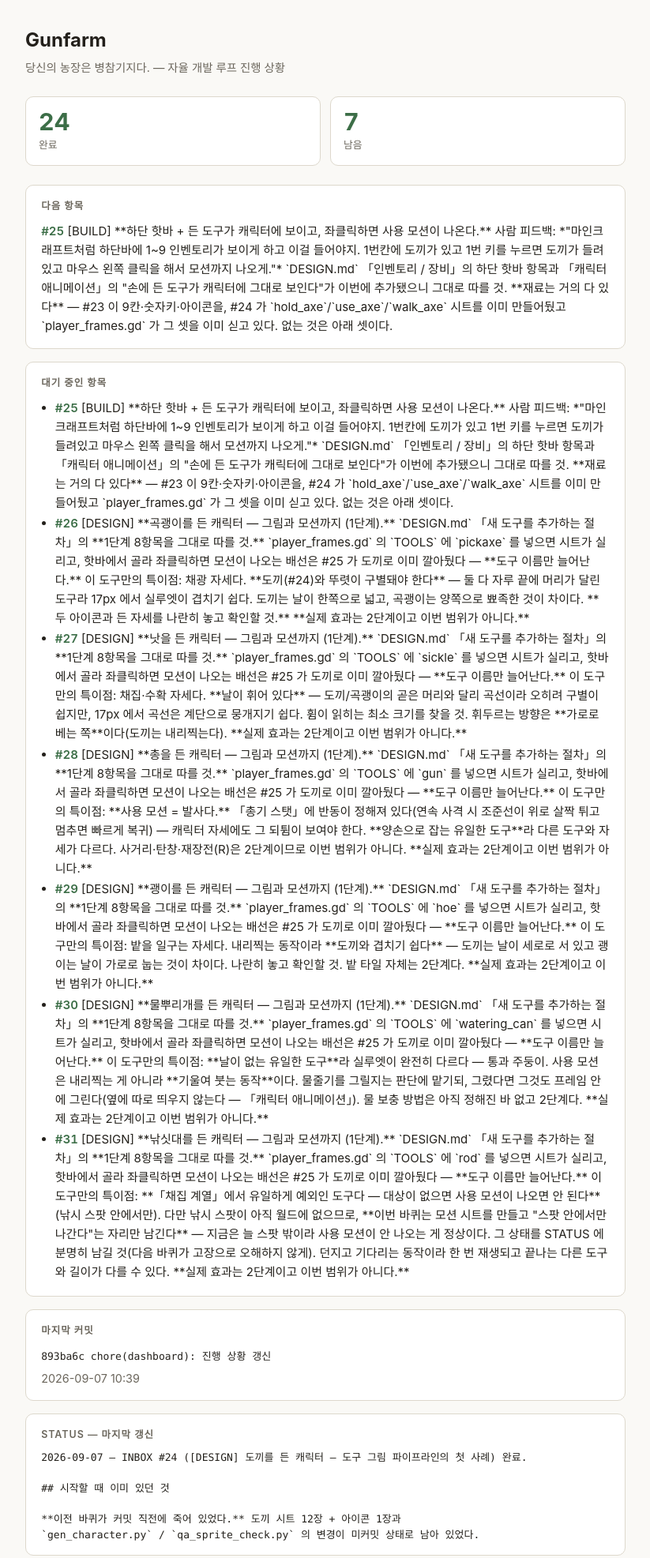
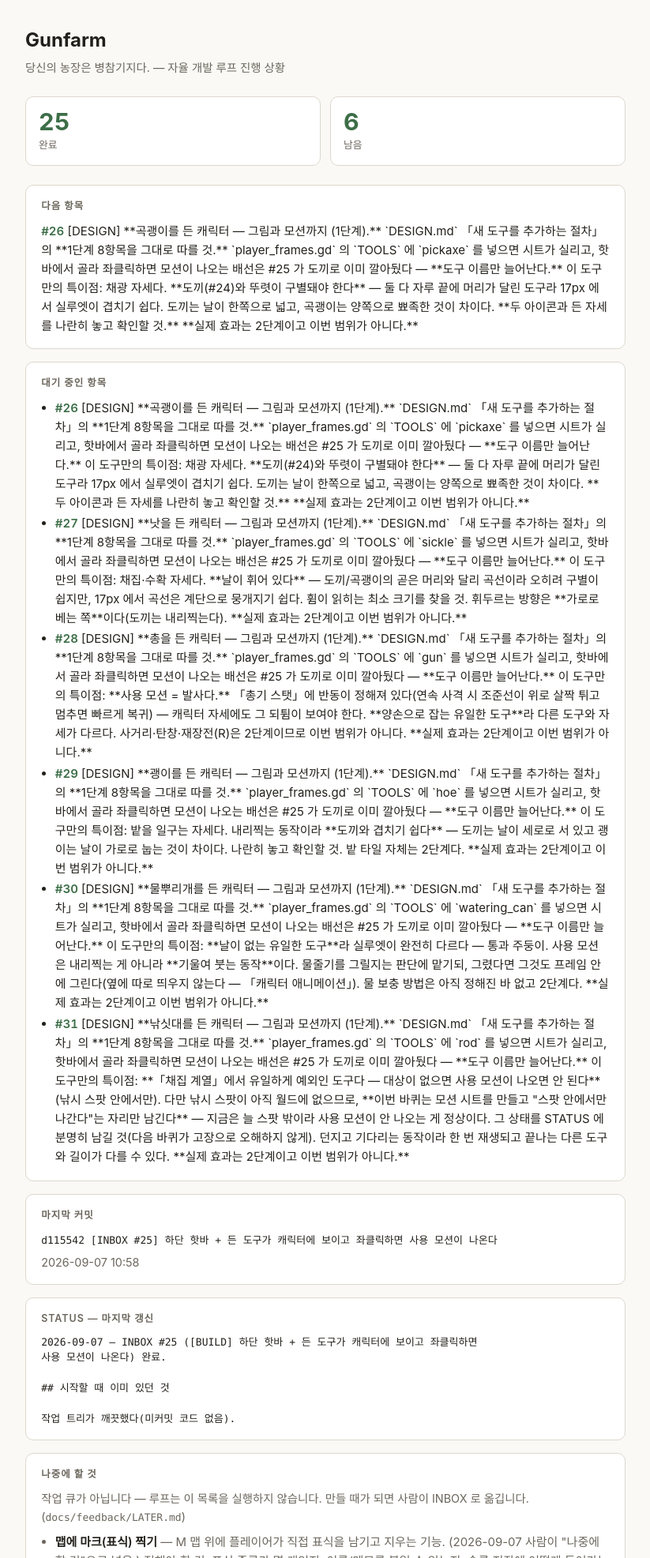
Before and after one commit to kimtuna/Gunfarm, a plain HTML site: page docs/index.html in a window 1280 px wide. Shown: the top 1973 px of the page at 79% size, without its empty margins (228-1051 px from the left). Drawn offline with Linux system fonts and the light colour scheme.

Commit message:
chore(dashboard): 진행 상황 갱신

```diff
--- a/docs/index.html
+++ b/docs/index.html
@@ -30,32 +30,31 @@ footer { color:var(--dim); font-size:.8rem; text-align:center; margin-top:2rem;
 <p class="sub">당신의 농장은 병참기지다. — 자율 개발 루프 진행 상황</p>
 
 <div class="cards">
-  <div class="card"><b>24</b><span>완료</span></div>
-  <div class="card"><b>7</b><span>남음</span></div>
+  <div class="card"><b>25</b><span>완료</span></div>
+  <div class="card"><b>6</b><span>남음</span></div>
 </div>
-<section><h2>다음 항목</h2><span class="num">#25</span> [BUILD] **하단 핫바 + 든 도구가 캐릭터에 보이고, 좌클릭하면 사용 모션이 나온다.** 사람 피드백: *&quot;마인크래프트처럼 하단바에 1~9 인벤토리가 보이게 하고 이걸 들어야지. 1번칸에 도끼가 있고 1번 키를 누르면 도끼가 들려있고 마우스 왼쪽 클릭을 해서 모션까지 나오게.&quot;* `DESIGN.md` 「인벤토리 / 장비」의 하단 핫바 항목과 「캐릭터 애니메이션」의 &quot;손에 든 도구가 캐릭터에 그대로 보인다&quot;가 이번에 추가됐으니 그대로 따를 것. **재료는 거의 다 있다** — #23 이 9칸·숫자키·아이콘을, #24 가 `hold_axe`/`use_axe`/`walk_axe` 시트를 이미 만들어뒀고 `player_frames.gd` 가 그 셋을 이미 싣고 있다. 없는 것은 아래 셋이다.</section>
-<section><h2>대기 중인 항목</h2><ul><li><span class="num">#25</span> [BUILD] **하단 핫바 + 든 도구가 캐릭터에 보이고, 좌클릭하면 사용 모션이 나온다.** 사람 피드백: *&quot;마인크래프트처럼 하단바에 1~9 인벤토리가 보이게 하고 이걸 들어야지. 1번칸에 도끼가 있고 1번 키를 누르면 도끼가 들려있고 마우스 왼쪽 클릭을 해서 모션까지 나오게.&quot;* `DESIGN.md` 「인벤토리 / 장비」의 하단 핫바 항목과 「캐릭터 애니메이션」의 &quot;손에 든 도구가 캐릭터에 그대로 보인다&quot;가 이번에 추가됐으니 그대로 따를 것. **재료는 거의 다 있다** — #23 이 9칸·숫자키·아이콘을, #24 가 `hold_axe`/`use_axe`/`walk_axe` 시트를 이미 만들어뒀고 `player_frames.gd` 가 그 셋을 이미 싣고 있다. 없는 것은 아래 셋이다.</li>
-<li><span class="num">#26</span> [DESIGN] **곡괭이를 든 캐릭터 — 그림과 모션까지 (1단계).** `DESIGN.md` 「새 도구를 추가하는 절차」의 **1단계 8항목을 그대로 따를 것.** `player_frames.gd` 의 `TOOLS` 에 `pickaxe` 를 넣으면 시트가 실리고, 핫바에서 골라 좌클릭하면 모션이 나오는 배선은 #25 가 도끼로 이미 깔아뒀다 — **도구 이름만 늘어난다.** 이 도구만의 특이점: 채광 자세다. **도끼(#24)와 뚜렷이 구별돼야 한다** — 둘 다 자루 끝에 머리가 달린 도구라 17px 에서 실루엣이 겹치기 쉽다. 도끼는 날이 한쪽으로 넓고, 곡괭이는 양쪽으로 뾰족한 것이 차이다. **두 아이콘과 든 자세를 나란히 놓고 확인할 것.** **실제 효과는 2단계이고 이번 범위가 아니다.**</li>
+<section><h2>다음 항목</h2><span class="num">#26</span> [DESIGN] **곡괭이를 든 캐릭터 — 그림과 모션까지 (1단계).** `DESIGN.md` 「새 도구를 추가하는 절차」의 **1단계 8항목을 그대로 따를 것.** `player_frames.gd` 의 `TOOLS` 에 `pickaxe` 를 넣으면 시트가 실리고, 핫바에서 골라 좌클릭하면 모션이 나오는 배선은 #25 가 도끼로 이미 깔아뒀다 — **도구 이름만 늘어난다.** 이 도구만의 특이점: 채광 자세다. **도끼(#24)와 뚜렷이 구별돼야 한다** — 둘 다 자루 끝에 머리가 달린 도구라 17px 에서 실루엣이 겹치기 쉽다. 도끼는 날이 한쪽으로 넓고, 곡괭이는 양쪽으로 뾰족한 것이 차이다. **두 아이콘과 든 자세를 나란히 놓고 확인할 것.** **실제 효과는 2단계이고 이번 범위가 아니다.**</section>
+<section><h2>대기 중인 항목</h2><ul><li><span class="num">#26</span> [DESIGN] **곡괭이를 든 캐릭터 — 그림과 모션까지 (1단계).** `DESIGN.md` 「새 도구를 추가하는 절차」의 **1단계 8항목을 그대로 따를 것.** `player_frames.gd` 의 `TOOLS` 에 `pickaxe` 를 넣으면 시트가 실리고, 핫바에서 골라 좌클릭하면 모션이 나오는 배선은 #25 가 도끼로 이미 깔아뒀다 — **도구 이름만 늘어난다.** 이 도구만의 특이점: 채광 자세다. **도끼(#24)와 뚜렷이 구별돼야 한다** — 둘 다 자루 끝에 머리가 달린 도구라 17px 에서 실루엣이 겹치기 쉽다. 도끼는 날이 한쪽으로 넓고, 곡괭이는 양쪽으로 뾰족한 것이 차이다. **두 아이콘과 든 자세를 나란히 놓고 확인할 것.** **실제 효과는 2단계이고 이번 범위가 아니다.**</li>
 <li><span class="num">#27</span> [DESIGN] **낫을 든 캐릭터 — 그림과 모션까지 (1단계).** `DESIGN.md` 「새 도구를 추가하는 절차」의 **1단계 8항목을 그대로 따를 것.** `player_frames.gd` 의 `TOOLS` 에 `sickle` 를 넣으면 시트가 실리고, 핫바에서 골라 좌클릭하면 모션이 나오는 배선은 #25 가 도끼로 이미 깔아뒀다 — **도구 이름만 늘어난다.** 이 도구만의 특이점: 채집·수확 자세다. **날이 휘어 있다** — 도끼/곡괭이의 곧은 머리와 달리 곡선이라 오히려 구별이 쉽지만, 17px 에서 곡선은 계단으로 뭉개지기 쉽다. 휨이 읽히는 최소 크기를 찾을 것. 휘두르는 방향은 **가로로 베는 쪽**이다(도끼는 내리찍는다). **실제 효과는 2단계이고 이번 범위가 아니다.**</li>
 <li><span class="num">#28</span> [DESIGN] **총을 든 캐릭터 — 그림과 모션까지 (1단계).** `DESIGN.md` 「새 도구를 추가하는 절차」의 **1단계 8항목을 그대로 따를 것.** `player_frames.gd` 의 `TOOLS` 에 `gun` 를 넣으면 시트가 실리고, 핫바에서 골라 좌클릭하면 모션이 나오는 배선은 #25 가 도끼로 이미 깔아뒀다 — **도구 이름만 늘어난다.** 이 도구만의 특이점: **사용 모션 = 발사다.** 「총기 스탯」에 반동이 정해져 있다(연속 사격 시 조준선이 위로 살짝 튀고 멈추면 빠르게 복귀) — 캐릭터 자세에도 그 되튐이 보여야 한다. **양손으로 잡는 유일한 도구**라 다른 도구와 자세가 다르다. 사거리·탄창·재장전(R)은 2단계이므로 이번 범위가 아니다. **실제 효과는 2단계이고 이번 범위가 아니다.**</li>
 <li><span class="num">#29</span> [DESIGN] **괭이를 든 캐릭터 — 그림과 모션까지 (1단계).** `DESIGN.md` 「새 도구를 추가하는 절차」의 **1단계 8항목을 그대로 따를 것.** `player_frames.gd` 의 `TOOLS` 에 `hoe` 를 넣으면 시트가 실리고, 핫바에서 골라 좌클릭하면 모션이 나오는 배선은 #25 가 도끼로 이미 깔아뒀다 — **도구 이름만 늘어난다.** 이 도구만의 특이점: 밭을 일구는 자세다. 내리찍는 동작이라 **도끼와 겹치기 쉽다** — 도끼는 날이 세로로 서 있고 괭이는 날이 가로로 눕는 것이 차이다. 나란히 놓고 확인할 것. 밭 타일 자체는 2단계다. **실제 효과는 2단계이고 이번 범위가 아니다.**</li>
 <li><span class="num">#30</span> [DESIGN] **물뿌리개를 든 캐릭터 — 그림과 모션까지 (1단계).** `DESIGN.md` 「새 도구를 추가하는 절차」의 **1단계 8항목을 그대로 따를 것.** `player_frames.gd` 의 `TOOLS` 에 `watering_can` 를 넣으면 시트가 실리고, 핫바에서 골라 좌클릭하면 모션이 나오는 배선은 #25 가 도끼로 이미 깔아뒀다 — **도구 이름만 늘어난다.** 이 도구만의 특이점: **날이 없는 유일한 도구**라 실루엣이 완전히 다르다 — 통과 주둥이. 사용 모션은 내리찍는 게 아니라 **기울여 붓는 동작**이다. 물줄기를 그릴지는 판단에 맡기되, 그렸다면 그것도 프레임 안에 그린다(옆에 따로 띄우지 않는다 — 「캐릭터 애니메이션」). 물 보충 방법은 아직 정해진 바 없고 2단계다. **실제 효과는 2단계이고 이번 범위가 아니다.**</li>
 <li><span class="num">#31</span> [DESIGN] **낚싯대를 든 캐릭터 — 그림과 모션까지 (1단계).** `DESIGN.md` 「새 도구를 추가하는 절차」의 **1단계 8항목을 그대로 따를 것.** `player_frames.gd` 의 `TOOLS` 에 `rod` 를 넣으면 시트가 실리고, 핫바에서 골라 좌클릭하면 모션이 나오는 배선은 #25 가 도끼로 이미 깔아뒀다 — **도구 이름만 늘어난다.** 이 도구만의 특이점: **「채집 계열」에서 유일하게 예외인 도구다 — 대상이 없으면 사용 모션이 나오면 안 된다**(낚시 스팟 안에서만). 다만 낚시 스팟이 아직 월드에 없으므로, **이번 바퀴는 모션 시트를 만들고 &quot;스팟 안에서만 나간다&quot;는 자리만 남긴다** — 지금은 늘 스팟 밖이라 사용 모션이 안 나오는 게 정상이다. 그 상태를 STATUS 에 분명히 남길 것(다음 바퀴가 고장으로 오해하지 않게). 던지고 기다리는 동작이라 한 번 재생되고 끝나는 다른 도구와 길이가 다를 수 있다. **실제 효과는 2단계이고 이번 범위가 아니다.**</li></ul></section>
-<section><h2>마지막 커밋</h2><code>893ba6c  chore(dashboard): 진행 상황 갱신</code>
-  <p class="sub" style="margin:.3rem 0 0">2026-09-07 10:39</p></section>
-<section><h2>STATUS — 마지막 갱신</h2><pre>2026-09-07 — INBOX #24 ([DESIGN] 도끼를 든 캐릭터 — 도구 그림 파이프라인의 첫 사례) 완료.
+<section><h2>마지막 커밋</h2><code>d115542  [INBOX #25] 하단 핫바 + 든 도구가 캐릭터에 보이고 좌클릭하면 사용 모션이 나온다</code>
+  <p class="sub" style="margin:.3rem 0 0">2026-09-07 10:58</p></section>
+<section><h2>STATUS — 마지막 갱신</h2><pre>2026-09-07 — INBOX #25 ([BUILD] 하단 핫바 + 든 도구가 캐릭터에 보이고 좌클릭하면
+사용 모션이 나온다) 완료.
 
 ## 시작할 때 이미 있던 것
 
-**이전 바퀴가 커밋 직전에 죽어 있었다.** 도끼 시트 12장 + 아이콘 1장과
-`gen_character.py` / `qa_sprite_check.py` 의 변경이 미커밋 상태로 남아 있었다.</pre></section>
+작업 트리가 깨끗했다(미커밋 코드 없음).</pre></section>
 <section><h2>나중에 할 것</h2>
   <p class="sub" style="margin:0 0 .5rem">작업 큐가 아닙니다 — 루프는 이 목록을 실행하지 않습니다.
   만들 때가 되면 사람이 INBOX 로 옮깁니다. (<code>docs/feedback/LATER.md</code>)</p>
   <ul class="later"><li><strong>맵에 마크(표식) 찍기</strong> — M 맵 위에 플레이어가 직접 표식을 남기고 지우는 기능. (2026-09-07 사람이 &quot;나중에 할 것&quot;으로 넣음.) 정해야 할 것: 표식 종류가 몇 개인지, 이름/메모를 붙일 수 있는지, 슬롯 저장에 어떻게 들어가는지(탐험 기록과 같은 자리), 그리고 <strong>멀티에서 표식을 팀원과 공유하는지</strong> — 공유한다면 `DESIGN.md` 「맵 (M)」의 &quot;맵에 다른 플레이어를 표시하지 않는다&quot;와 어디까지 어긋나는지 먼저 판단해야 한다.</li>
 <li><strong>도구의 2단계 — 실제 효과</strong> (벌목 / 채광 / 사냥 / 낚시 / 밭일구기). 도구 1단계(그림과 모션)는 INBOX #24~#31 로 끝나지만, 좌클릭이 실제로 무언가를 바꾸는 것은 <strong>캘 대상이 월드에 생긴 뒤</strong>다. `DESIGN.md` 「새 도구를 추가하는 절차」의 2단계 — <strong>도구가 아니라 대상을 기준으로 묶인다</strong>: 나무를 만드는 바퀴가 벌목까지, 광맥을 만드는 바퀴가 채광까지 같이 붙인다. 그래서 다음에 필요한 것은 도구 항목이 아니라 <strong>자원 오브젝트를 월드에 놓는 항목</strong>이다.</li>
 <li><strong>밭 시스템(농사)</strong> — 괭이·물뿌리개가 실제로 쓸 밭 타일 상태(일궈짐 / 물 준 상태 / 마름)와 작물 성장. 규칙은 `DESIGN.md` 「생활 스킬 — 생산 계열」에 스타듀식으로 정해뒀고, 작물별 성장 일수·계절 제한은 아직 범위 밖이다.</li></ul></section>
-<footer>갱신: 2026-09-07 10:43 KST · <span id="live">자동 새로고침 10초</span></footer>
+<footer>갱신: 2026-09-07 10:59 KST · <span id="live">자동 새로고침 10초</span></footer>
 </main>
 <script>
 // 루프는 매 바퀴 이 페이지를 다시 그려서 push 하지만, 브라우저는 스스로 갱신하지 않는다.
@@ -68,7 +67,7 @@ footer { color:var(--dim); font-size:.8rem; text-align:center; margin-top:2rem;
 // 그래서 짧은 주기 폴링이 여기서는 옳은 답이다 — 받아오는 건 10KB 남짓이라 부담이 없다.
 // 즉시 갱신이 꼭 필요하면 로컬에서 SSE 서버를 띄우는 별도 대시보드가 필요하다.
 (function () {
-  var STAMP = "20260907104317";
+  var STAMP = "20260907105911";
   var EVERY = 10000;
   var el = document.getElementById("live");
   function tick() {
```
